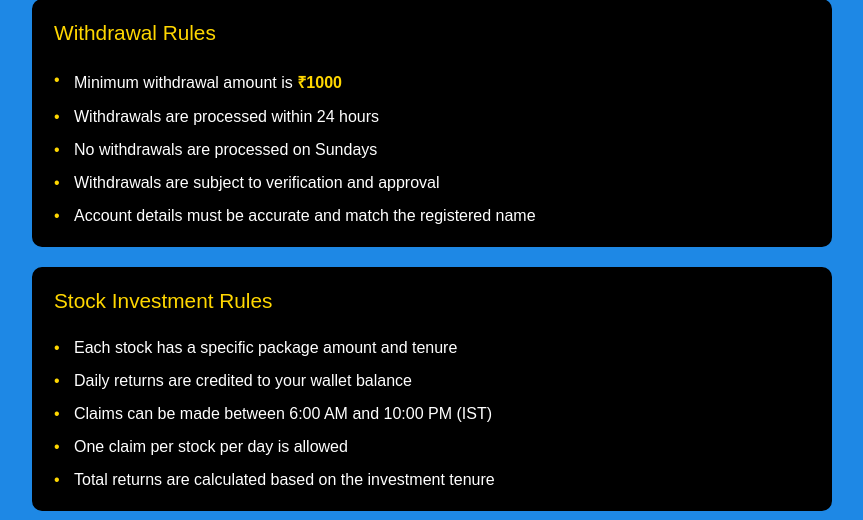
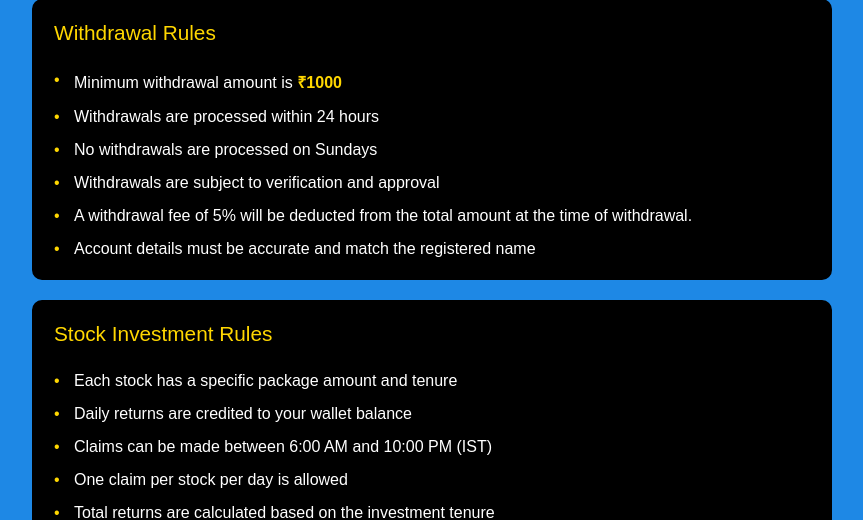
Before and after one commit to tcs91/demo, a Flask app: page /rules in a window 1280 px wide. Shown: the part 403-923 px from the top of the page, without its empty margins (208-1071 px from the left). Run offline with Flask 3, Linux system fonts and the light colour scheme; the visitor is signed in with stand-in values (Sample User, id 1); parts of the project's set-up code (start-up, migrations or seed data) failed here and were passed over.

Commit message:
Update rules.html

```diff
--- a/templates/rules.html
+++ b/templates/rules.html
@@ -87,6 +87,7 @@
                 <li class="rule-item">Withdrawals are processed within 24 hours</li>
                 <li class="rule-item">No withdrawals are processed on Sundays</li>
                 <li class="rule-item">Withdrawals are subject to verification and approval</li>
+                <li class="rule-item">A withdrawal fee of 5% will be deducted from the total amount at the time of withdrawal.</li>
                 <li class="rule-item">Account details must be accurate and match the registered name</li>
             </ul>
         </div>
```
